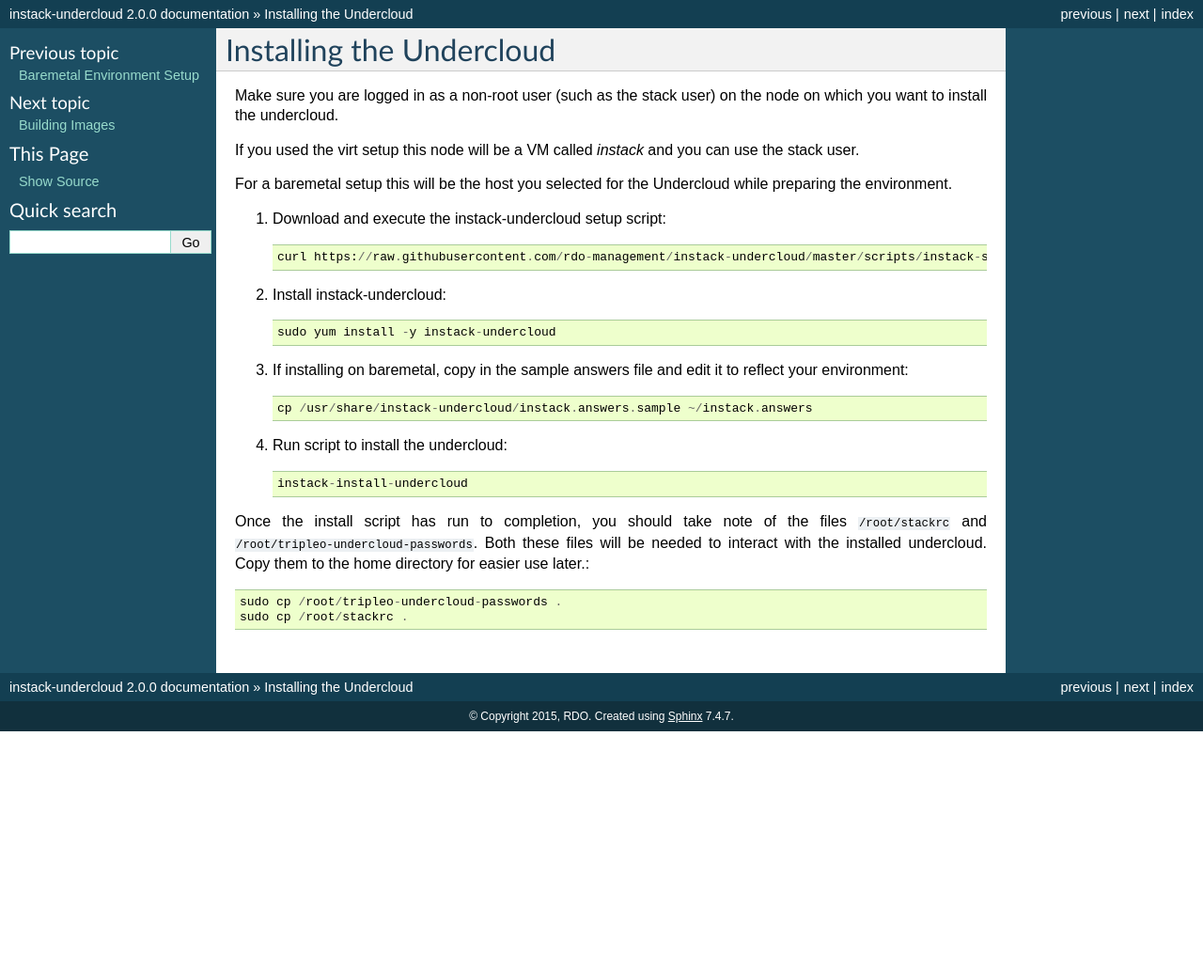
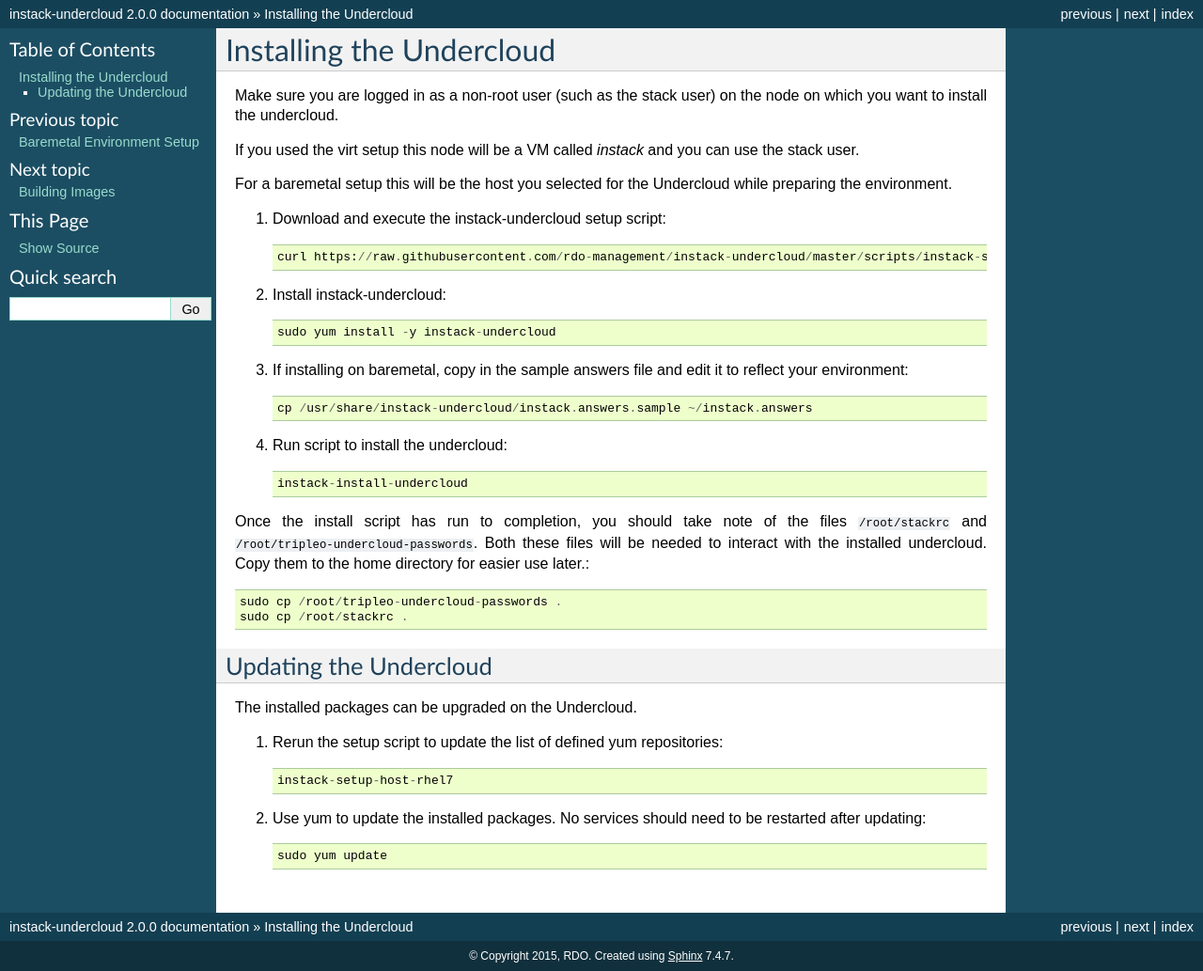
Before and after one commit to openstack-archive/instack-undercloud, a Sphinx documentation site: the page built from doc/source/install-undercloud.rst, in a window 1280 px wide. Shown: the whole page at 94% size. Built offline with Sphinx 7.4.7, drawn with Linux system fonts in a browser that asks for light colours; before the commit the page ends 900 px from its top, so only the background shows below that.

Commit message:
Add docs for updating the undercloud
Change-Id: I358b52ec9476bbdbd7627e2fd1b9c6c2fb9f08d2

```diff
--- a/doc/source/install-undercloud.rst
+++ b/doc/source/install-undercloud.rst
@@ -34,3 +34,18 @@
 
     sudo cp /root/tripleo-undercloud-passwords .
     sudo cp /root/stackrc .
+
+
+Updating the Undercloud
+-----------------------
+
+The installed packages can be upgraded on the Undercloud.
+
+#. Rerun the setup script to update the list of defined yum repositories::
+
+    instack-setup-host-rhel7
+
+#. Use yum to update the installed packages. No services should need to be
+   restarted after updating::
+
+    sudo yum update
```
